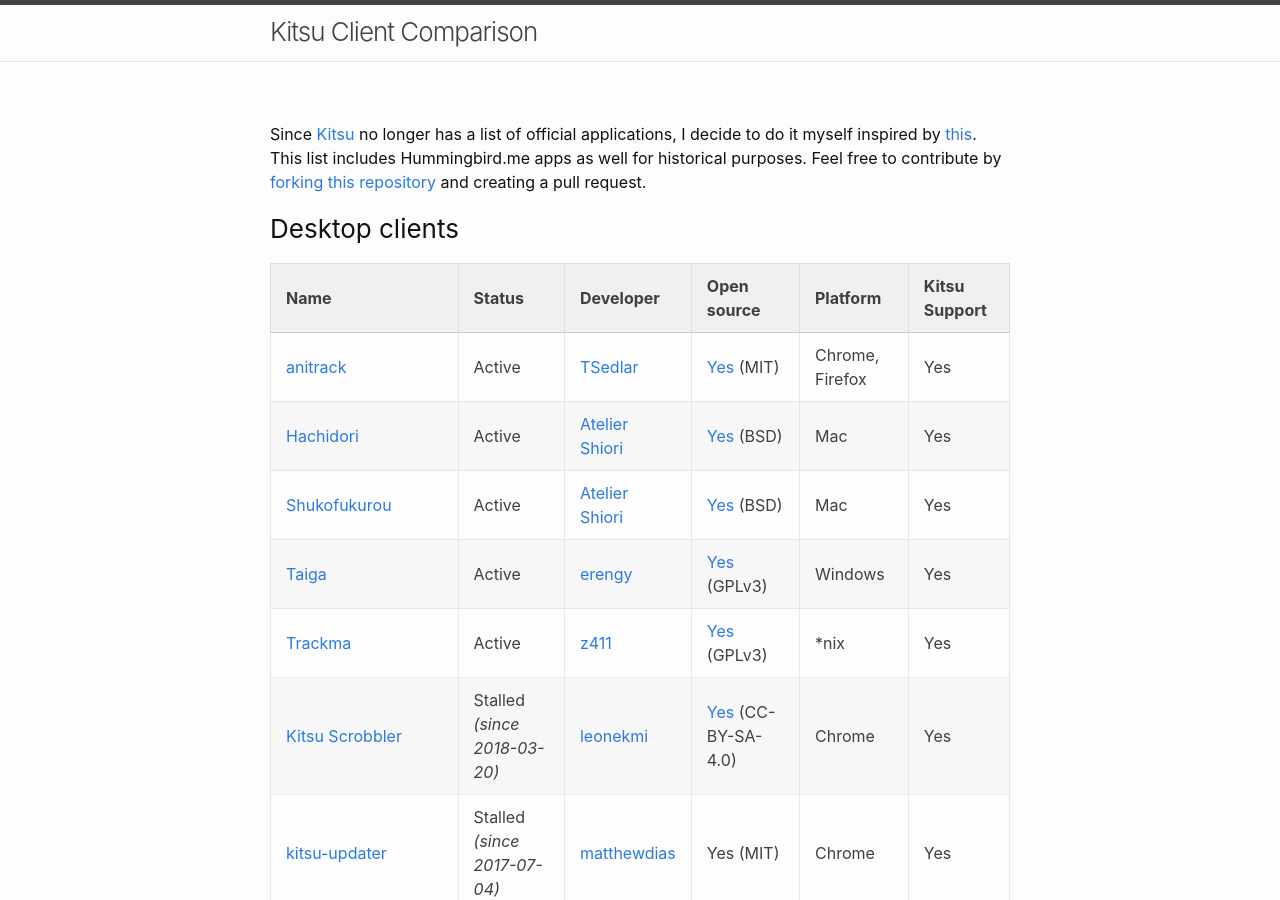
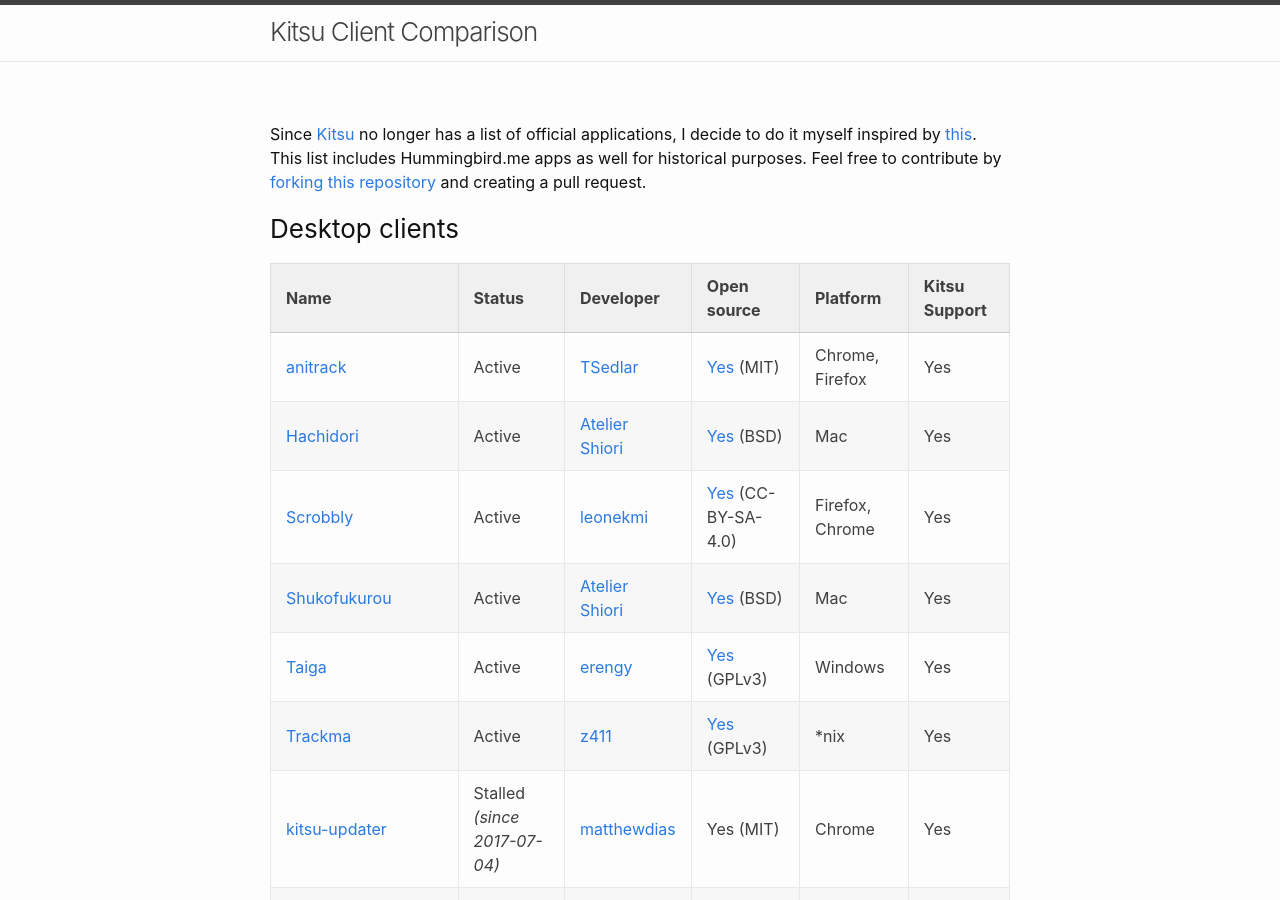
Before and after one commit to Atelier-Shiori/Kitsu-Client-Comparison, a Jekyll site: the page built from index.md, in a window 1280 px wide and 900 px high. Built offline with Jekyll 4.4.1, drawn with Linux system fonts in a browser that asks for light colours.

Commit message:
Change Kitsu Scrobbler to Scrobbly, now active again.

```diff
--- a/index.md
+++ b/index.md
@@ -9,10 +9,10 @@ Name | Status | Developer | Open source | Platform | Kitsu Support
 -----|--------|-----------|-------------|----------|--------------
 [anitrack](https://github.com/TSedlar/anitrack) | Active | [TSedlar](https://github.com/TSedlar) | [Yes](https://github.com/TSedlar/anitrack) (MIT) | Chrome, Firefox | Yes
 [Hachidori](https://kitsu.io/groups/hachidori) | Active | [Atelier Shiori](https://malupdaterosx.moe/hachidori) | [Yes](https://github.com/Atelier-Shiori/hachidori) (BSD) | Mac | Yes
+[Scrobbly](https://leonekmi.twittolabel.fr/anilist-scrobble/) | Active | [leonekmi](https://kitsu.io/users/leonekmi) | [Yes](https://github.com/leonekmi/anilist-scrobbler) (CC-BY-SA-4.0) | Firefox, Chrome | Yes
 [Shukofukurou](https://kitsu.io/groups/hachidori) | Active | [Atelier Shiori](https://malupdaterosx.moe/shukofukurou/) | [Yes](https://github.com/Atelier-Shiori/Shukofukurou) (BSD) | Mac | Yes
 [Taiga](https://kitsu.io/groups/taiga) | Active | [erengy](https://kitsu.io/users/erengy) | [Yes](https://github.com/erengy/taiga) (GPLv3) | Windows | Yes
 [Trackma](https://forums.hummingbird.me/t/linux-trackma/19212) | Active | [z411](https://kitsu.io/users/z411) | [Yes](https://github.com/z411/trackma) (GPLv3) | *nix | Yes
-[Kitsu Scrobbler](https://leonekmi.twittolabel.fr/anilist-scrobble/) | Stalled *(since 2018-03-20)* | [leonekmi](https://kitsu.io/users/leonekmi) | [Yes](https://github.com/leonekmi/anilist-scrobbler) (CC-BY-SA-4.0) | Chrome | Yes
 [kitsu-updater](https://github.com/matthewdias/kitsu-updater) | Stalled *(since 2017-07-04)* | [matthewdias](https://kitsu.io/users/matthewdias) | Yes (MIT) | Chrome | Yes
 [HAPU](https://forums.hummingbird.me/t/mac-hapu-scrobbler-app/56) | Stalled *(since 2015-05-09)* | [inket](https://kitsu.io/users/inket) | No | Mac | No
 [Hummingbird Updater/Scrobbler](https://forums.hummingbird.me/t/windows-hummingbird-updater-scrobbler-by-dennis/17333) | Stalled *(since 2015-04-28)* | [Dennis](https://kitsu.io/users/Dennis) | [Yes](https://github.com/tofuness/Hummingbird-Updater) (MIT) | Linux, Windows | No
```
